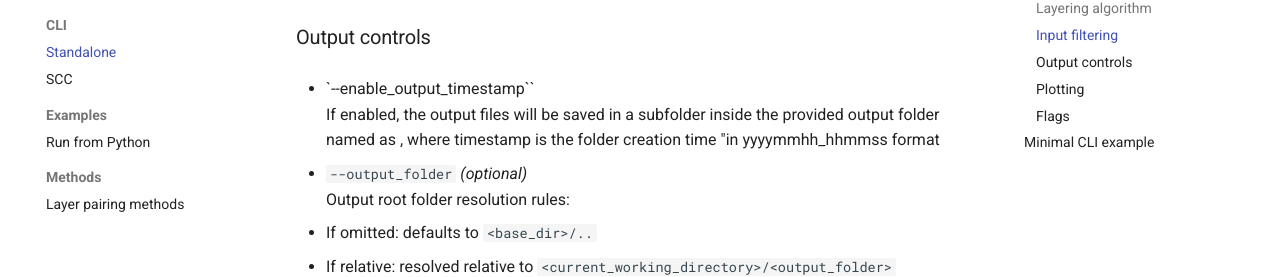
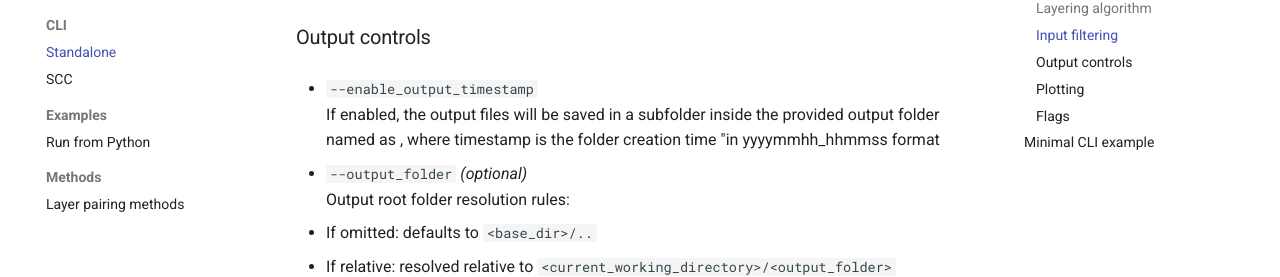
Before and after one commit to nikolaos-siomos/ltool, an MkDocs documentation site: the page built from docs/cli/standalone.md, in a window 1280 px wide and 900 px high, scrolled down 1719 px. Shown: the part 181-458 px from the top of the window. Built offline with MkDocs 1.6.1 and Material for MkDocs 9.7.7, drawn with Linux system fonts in a browser that asks for light colours.

Commit message:
--Corrected typo in docs

```diff
--- a/docs/cli/standalone.md
+++ b/docs/cli/standalone.md
@@ -76,7 +76,7 @@ If the folder contains multiple files, the can be filtered with the following op
 
 ### Output controls
 
-- `--enable_output_timestamp``
+- `--enable_output_timestamp`
   If enabled, the output files will be saved in a subfolder inside the provided output folder named as <timestamp>,
   where timestamp is the folder creation time "in yyyymmhh_hhmmss format
 
```
